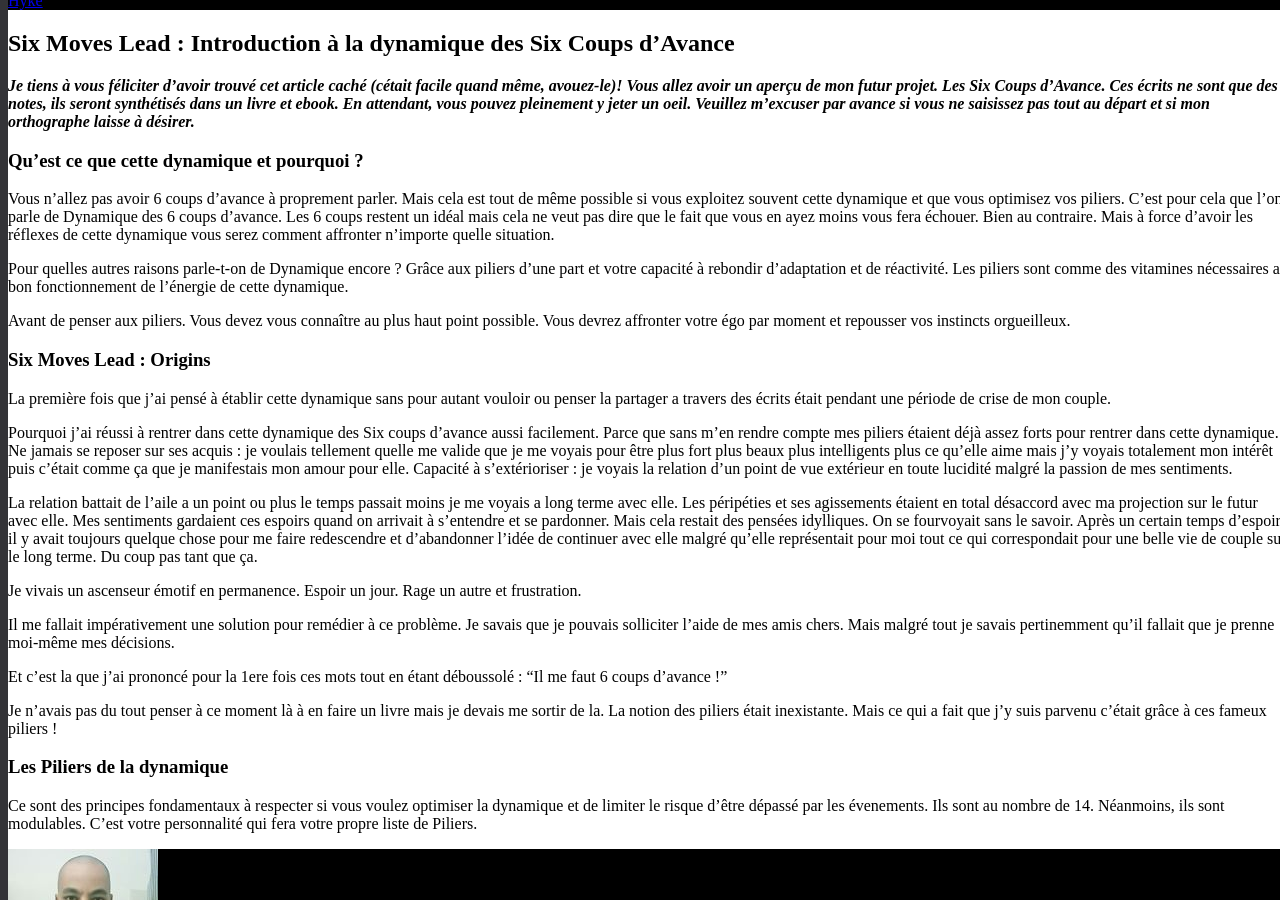
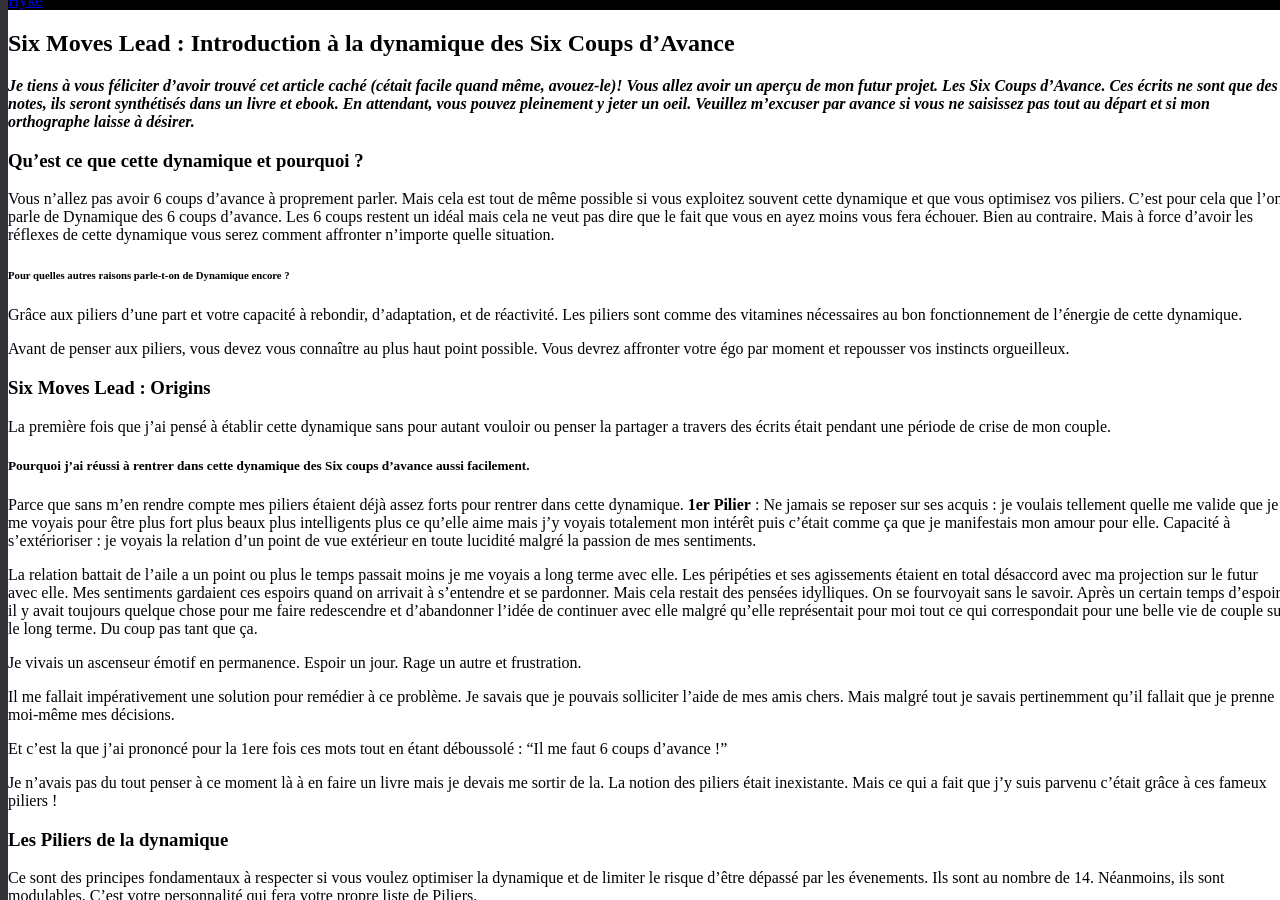
Before and after one commit to darkh2/darkh2.github.io, a Jekyll site: the page built from _posts/2018-07-09-Six-Moves-Lead.md, in a window 1280 px wide and 900 px high, scrolled down 343 px. Built offline with Jekyll 4.4.1, drawn with Linux system fonts in a browser that asks for light colours; comment, search, counter and statistics services are not loaded.

Commit message:
Create 2018-07-09-Six-Moves-Lead.md

```diff
--- a/_posts/2018-07-09-Six-Moves-Lead.md
+++ b/_posts/2018-07-09-Six-Moves-Lead.md
@@ -14,20 +14,20 @@
 Vous n'allez pas avoir 6 coups d'avance à proprement parler. Mais cela est tout de même possible si vous exploitez souvent cette dynamique et que vous optimisez vos piliers.
 C'est pour cela que l'on parle de Dynamique des 6 coups d'avance. Les 6 coups restent un idéal mais cela ne veut pas dire que le fait que vous en ayez moins vous fera échouer. Bien au contraire. Mais à force d'avoir les réflexes de cette dynamique vous serez comment affronter n'importe quelle situation.
 
-Pour quelles autres raisons parle-t-on de Dynamique encore ?
-Grâce aux piliers d'une part et votre capacité à rebondir d'adaptation et de réactivité.
+###### Pour quelles autres raisons parle-t-on de Dynamique encore ?
+Grâce aux piliers d'une part et votre capacité à rebondir, d'adaptation, et de réactivité.
 Les piliers sont comme des vitamines nécessaires au bon fonctionnement de l'énergie de cette dynamique.
 
-Avant de penser aux piliers. Vous devez vous connaître au plus haut point possible. Vous devrez affronter votre égo par moment et repousser vos instincts orgueilleux.
+Avant de penser aux piliers, vous devez vous connaître au plus haut point possible. Vous devrez affronter votre égo par moment et repousser vos instincts orgueilleux.
 
 
 ### Six Moves Lead : Origins
 
 La première fois que j’ai pensé à établir cette dynamique sans pour autant vouloir ou penser la partager a travers des écrits était pendant une période de crise de mon couple.
 
-Pourquoi j'ai réussi à rentrer dans cette dynamique des Six coups d'avance aussi facilement.
+##### Pourquoi j'ai réussi à rentrer dans cette dynamique des Six coups d'avance aussi facilement.
 Parce que sans m'en rendre compte mes piliers étaient déjà assez forts pour rentrer dans cette dynamique.
-Ne jamais se reposer sur ses acquis : je voulais tellement quelle me valide que je me voyais pour être plus fort plus beaux plus intelligents plus ce qu'elle aime mais j'y voyais totalement mon intérêt puis c'était comme ça que je manifestais mon amour pour elle.
+**1er Pilier** : Ne jamais se reposer sur ses acquis : je voulais tellement quelle me valide que je me voyais pour être plus fort plus beaux plus intelligents plus ce qu'elle aime mais j'y voyais totalement mon intérêt puis c'était comme ça que je manifestais mon amour pour elle.
 Capacité à s'extérioriser : je voyais la relation d'un point de vue extérieur en toute lucidité malgré la passion de mes sentiments.
 
 La relation battait de l'aile a un point ou plus le temps passait moins je me voyais a long terme avec elle. Les péripéties et ses agissements étaient en total désaccord avec ma projection sur le futur avec elle. Mes sentiments gardaient ces espoirs quand on arrivait à s'entendre et se pardonner. Mais cela restait des pensées idylliques. On se fourvoyait sans le savoir. Après un certain temps d'espoir il y avait toujours quelque chose pour me faire redescendre et d'abandonner l'idée de continuer avec elle malgré qu'elle représentait pour moi tout ce qui correspondait pour une belle vie de couple sur le long terme. Du coup pas tant que ça.
```
